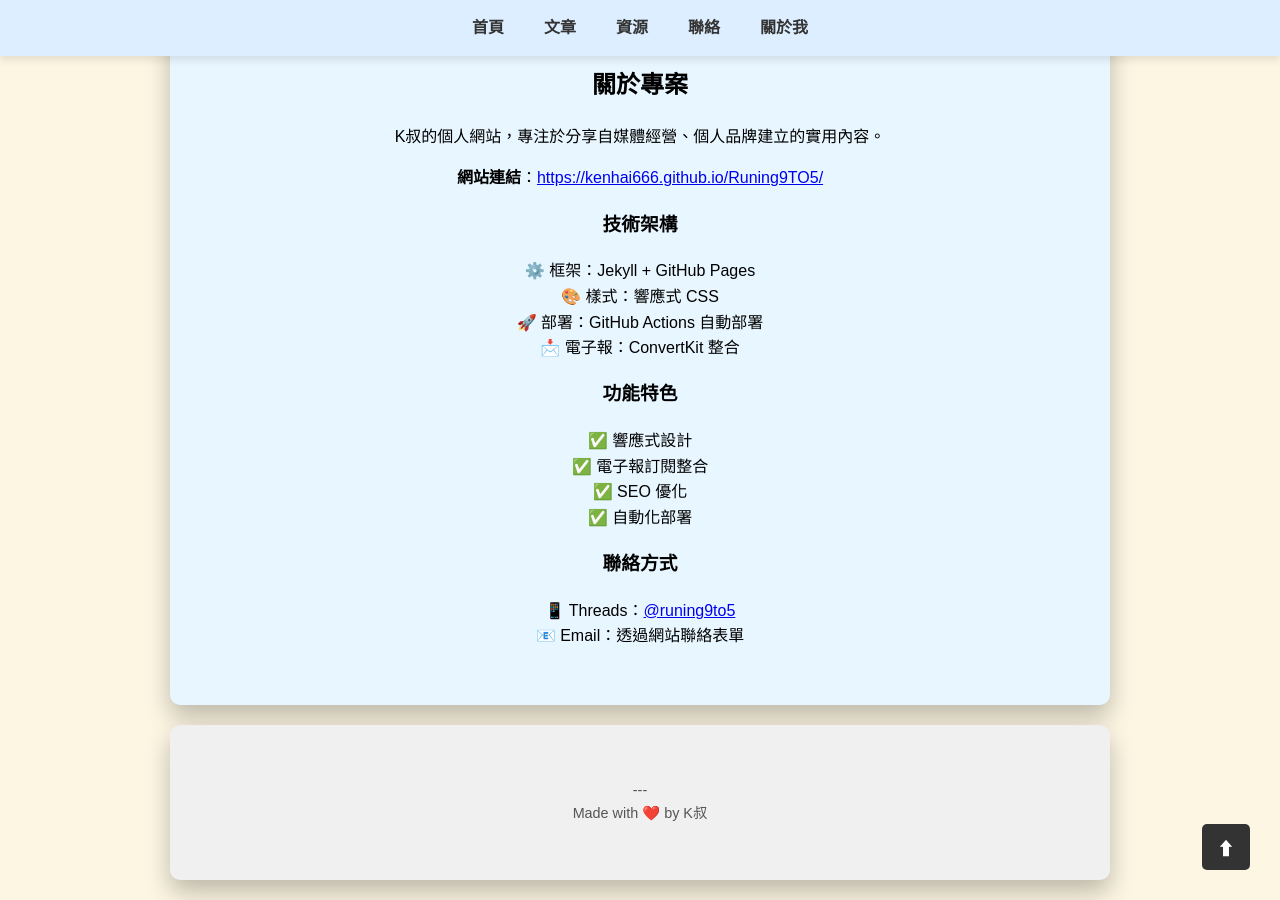
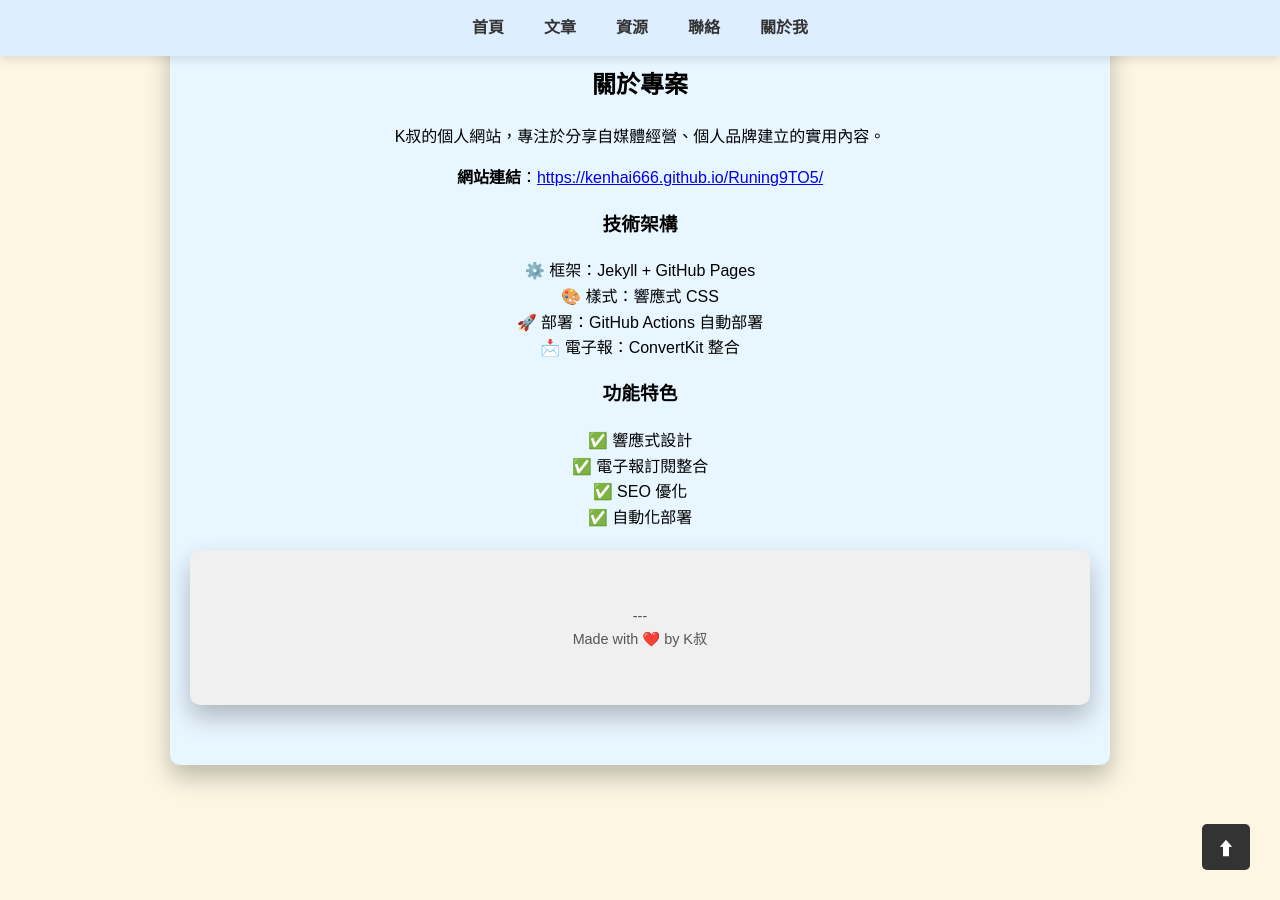
Before and after one commit to KenHAI666/Runing9TO5, a Jekyll site: the page built from about.md, in a window 1280 px wide and 900 px high, scrolled down 589 px. Built offline with Jekyll 4.4.1, drawn with Linux system fonts in a browser that asks for light colours.

Commit message:
Update about.md

```diff
--- a/about.md
+++ b/about.md
@@ -41,13 +41,6 @@ title: 關於我
     <li>✅ 自動化部署</li>
   </ul>
 
-  <h3>聯絡方式</h3>
-  <ul style="list-style:none; padding:0;">
-    <li>📱 Threads：<a href="https://www.threads.net/@runing9to5" target="_blank">@runing9to5</a></li>
-    <li>📧 Email：透過網站聯絡表單</li>
-  </ul>
-</div>
-
 <div class="card-section" style="text-align:center; font-size:0.9em; color:#555; background:#f0f0f0;">
   <p>---<br>Made with ❤️ by K叔</p>
 </div>
```
